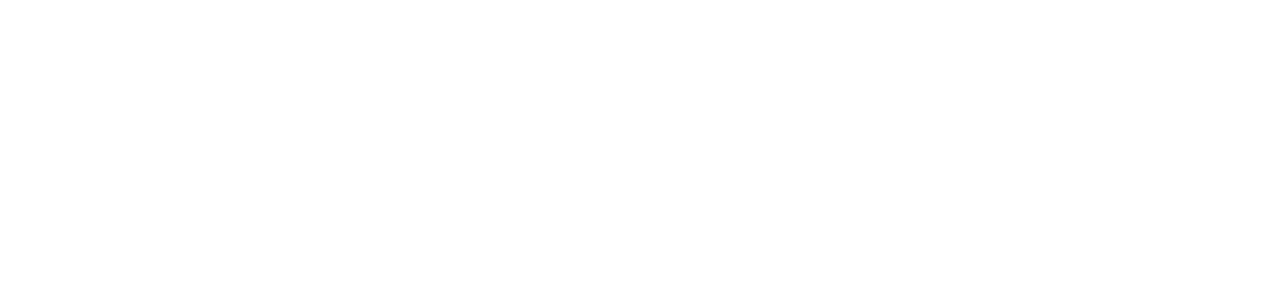
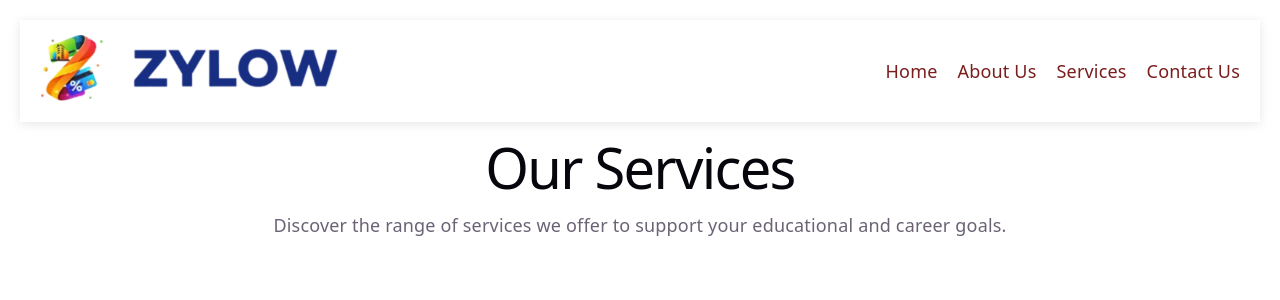
Before and after one commit to Zylow756/zylow, a React (Vite) app: page /services in a window 1280 px wide. Before the commit this address had no page. Shown: the top 300 px of the page. Built offline with nearby package versions, Linux system fonts and the light colour scheme.

Commit message:
second commit

```diff
--- a/src/App.jsx
+++ b/src/App.jsx
@@ -1,4 +1,5 @@
 import Home from "./pages/Home";
+import Services from "./pages/Services";
 import { Routes, Route } from 'react-router-dom';
 
 function App() {
@@ -6,6 +7,7 @@
   return (
     <Routes>
         <Route path="/" element={<Home />} />
+        <Route path="/services" element={<Services />} />
     </Routes>
   )
 }
--- /dev/null
+++ b/src/assets/css/Service.module.css
@@ -0,0 +1,11 @@
+.service{
+    display: flex;
+    flex-direction: column;
+    align-items: center;
+    padding: 20px;
+}
+
+.service-content{
+    max-width: 800px;
+    text-align: center;
+}
--- /dev/null
+++ b/src/pages/Services.jsx
@@ -0,0 +1,16 @@
+import styles from '../assets/css/Service.module.css';
+import Nav from '../components/Nav/Nav';
+
+const Service = () => {
+    return (
+        <div className={styles.service}>
+            <Nav />
+            <div className={styles['service-content']}>
+                <h1>Our Services</h1>
+                <p>Discover the range of services we offer to support your educational and career goals.</p>
+            </div>
+        </div>
+    );
+}
+
+export default Service;
```
